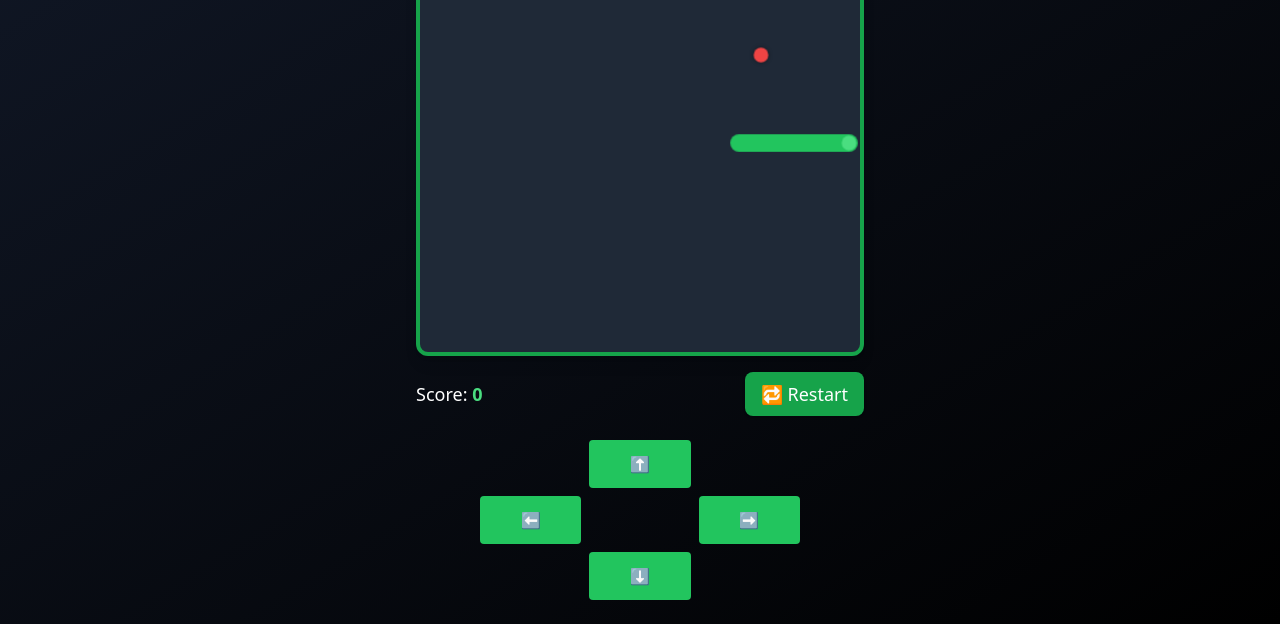
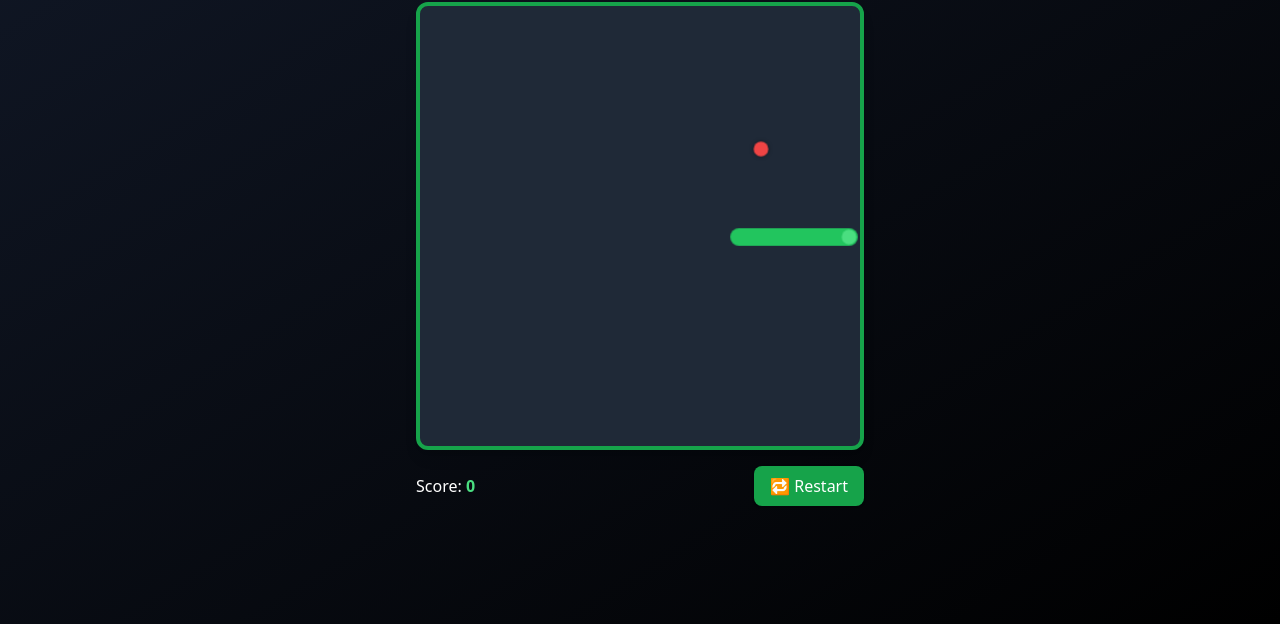
Before and after one commit to HENGKER-MAGANG/game-snack, a plain HTML site: page index.html in a window 1280 px wide. Shown: the part 176-800 px from the top of the page. Drawn offline with nearby package versions, Linux system fonts and the light colour scheme.

Commit message:
commit 3

```diff
--- a/index.html
+++ b/index.html
@@ -19,23 +19,25 @@
 
     <canvas id="gameCanvas" class="w-full aspect-square bg-gray-800 rounded-xl shadow-lg border-4 border-green-600"></canvas>
 
-    <div class="mt-4 flex justify-between items-center text-lg">
+    <div class="mt-4 flex justify-between items-center">
       <p>Score: <span id="score" class="font-bold text-green-400">0</span></p>
-      <button id="restartBtn" class="bg-green-600 hover:bg-green-700 text-white py-2 px-4 rounded-lg shadow transition">🔁 Restart</button>
+      <button id="restartBtn" class="bg-green-600 hover:bg-green-700 text-white py-2 px-4 rounded-lg shadow">
+        🔁 Restart
+      </button>
     </div>
 
     <!-- Kontrol Mobile -->
-    <div class="mt-6 grid grid-cols-3 gap-2 max-w-xs mx-auto">
+    <div class="mt-6 grid grid-cols-3 gap-3 sm:hidden">
       <div></div>
-      <button class="control-btn bg-green-500 hover:bg-green-600 py-3 rounded text-white" data-dir="UP">⬆️</button>
+      <button class="control-btn bg-green-700 hover:bg-green-600 text-white text-2xl py-3 rounded-lg shadow active:scale-95" data-dir="UP">⬆️</button>
       <div></div>
 
-      <button class="control-btn bg-green-500 hover:bg-green-600 py-3 rounded text-white" data-dir="LEFT">⬅️</button>
+      <button class="control-btn bg-green-700 hover:bg-green-600 text-white text-2xl py-3 rounded-lg shadow active:scale-95" data-dir="LEFT">⬅️</button>
       <div></div>
-      <button class="control-btn bg-green-500 hover:bg-green-600 py-3 rounded text-white" data-dir="RIGHT">➡️</button>
+      <button class="control-btn bg-green-700 hover:bg-green-600 text-white text-2xl py-3 rounded-lg shadow active:scale-95" data-dir="RIGHT">➡️</button>
 
       <div></div>
-      <button class="control-btn bg-green-500 hover:bg-green-600 py-3 rounded text-white" data-dir="DOWN">⬇️</button>
+      <button class="control-btn bg-green-700 hover:bg-green-600 text-white text-2xl py-3 rounded-lg shadow active:scale-95" data-dir="DOWN">⬇️</button>
       <div></div>
     </div>
   </div>
--- a/script.js
+++ b/script.js
@@ -18,6 +18,10 @@ let score = 0;
 let gameRunning = true;
 let gameInterval;
 let currentSpeed = 130;
+
+// Load sounds
+const eatSound = new Audio("https://cdn.pixabay.com/download/audio/2021/08/04/audio_9f1b9c43e3.mp3?filename=snake-hissing-6116.mp3");
+const gameOverSound = new Audio("https://cdn.pixabay.com/download/audio/2022/03/15/audio_3c5b8a0f3b.mp3?filename=game-over-arcade-6435.mp3");
 
 function spawnFood() {
   const x = Math.floor(Math.random() * cols) * box;
@@ -75,6 +79,7 @@ function update() {
   ) {
     gameRunning = false;
     clearInterval(gameInterval);
+    gameOverSound.play();
     alert("💀 Game Over!\nSkor: " + score);
     return;
   }
@@ -85,6 +90,7 @@ function update() {
     score++;
     scoreEl.textContent = score;
     food = spawnFood();
+    eatSound.play();
     increaseSpeedIfNeeded();
   } else {
     snake.pop();
```
